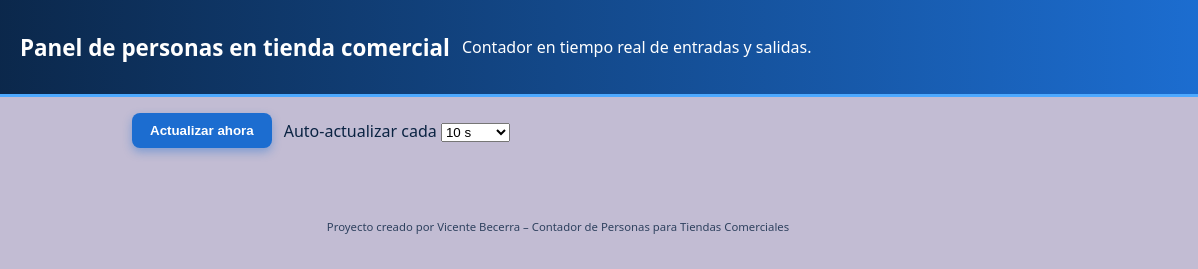
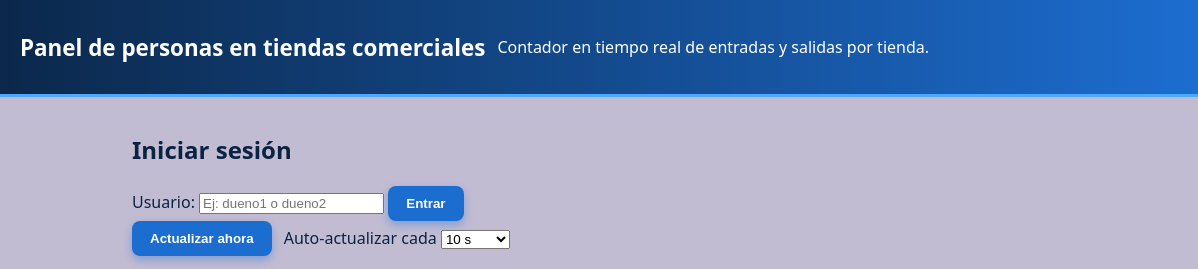
Before and after one commit to GitMrBlaiquen/sensor-server, a website: page sensor-app/index.html in a window 1280 px wide. Shown: the top 269 px of the page, 82-1280 px from the left. Drawn offline with Linux system fonts and the light colour scheme.

Commit message:
Update index.html

```diff
--- a/sensor-app/index.html
+++ b/sensor-app/index.html
@@ -2,17 +2,39 @@
 <html lang="es">
 <head>
   <meta charset="UTF-8" />
-  <title>Panel de Contador de Personas - Tienda</title>
+  <title>Panel de Contador de Personas - Tiendas</title>
   <link rel="stylesheet" href="style.css" />
 </head>
 <body>
   <header>
     <img src="logo.png" alt="logo" class="logo">
-    <h1>Panel de personas en tienda comercial</h1>
-    <p>Contador en tiempo real de entradas y salidas.</p>
+    <h1>Panel de personas en tiendas comerciales</h1>
+    <p>Contador en tiempo real de entradas y salidas por tienda.</p>
   </header>
 
   <main>
+    <!-- Panel de login -->
+    <section class="login-panel">
+      <h2>Iniciar sesión</h2>
+      <div class="login-controls">
+        <label>
+          Usuario:
+          <input id="usernameInput" type="text" placeholder="Ej: dueno1 o dueno2" />
+        </label>
+        <button id="loginBtn">Entrar</button>
+        <span id="loginStatus"></span>
+      </div>
+    </section>
+
+    <!-- Selector de tienda (solo se muestra tras login) -->
+    <section class="store-selector" id="storeSelectorSection" style="display: none;">
+      <h2>Seleccionar tienda</h2>
+      <label>
+        Tienda:
+        <select id="storeSelect"></select>
+      </label>
+    </section>
+
     <!-- Barra de control -->
     <section class="toolbar">
       <button id="refreshBtn">Actualizar ahora</button>
```
